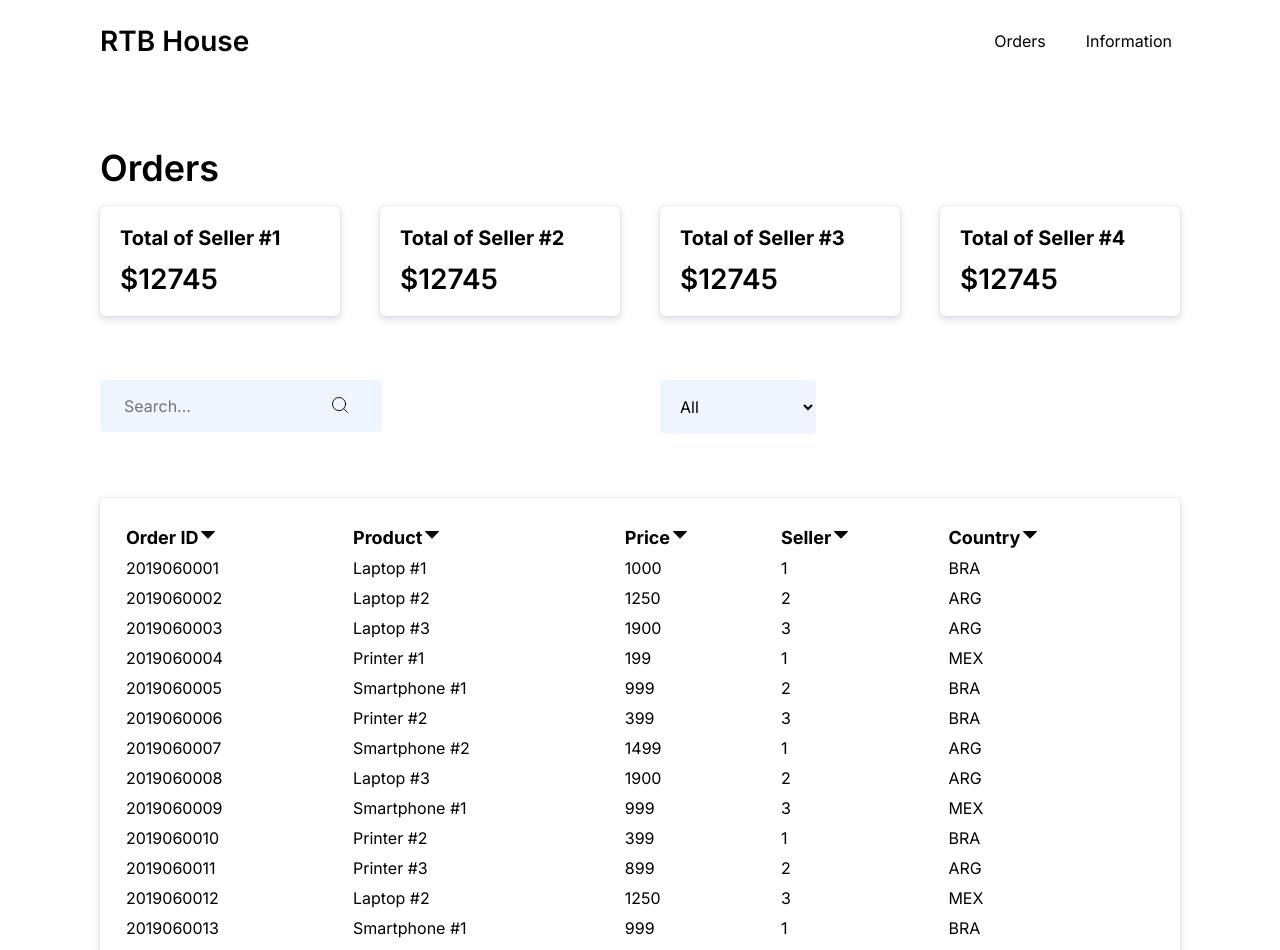
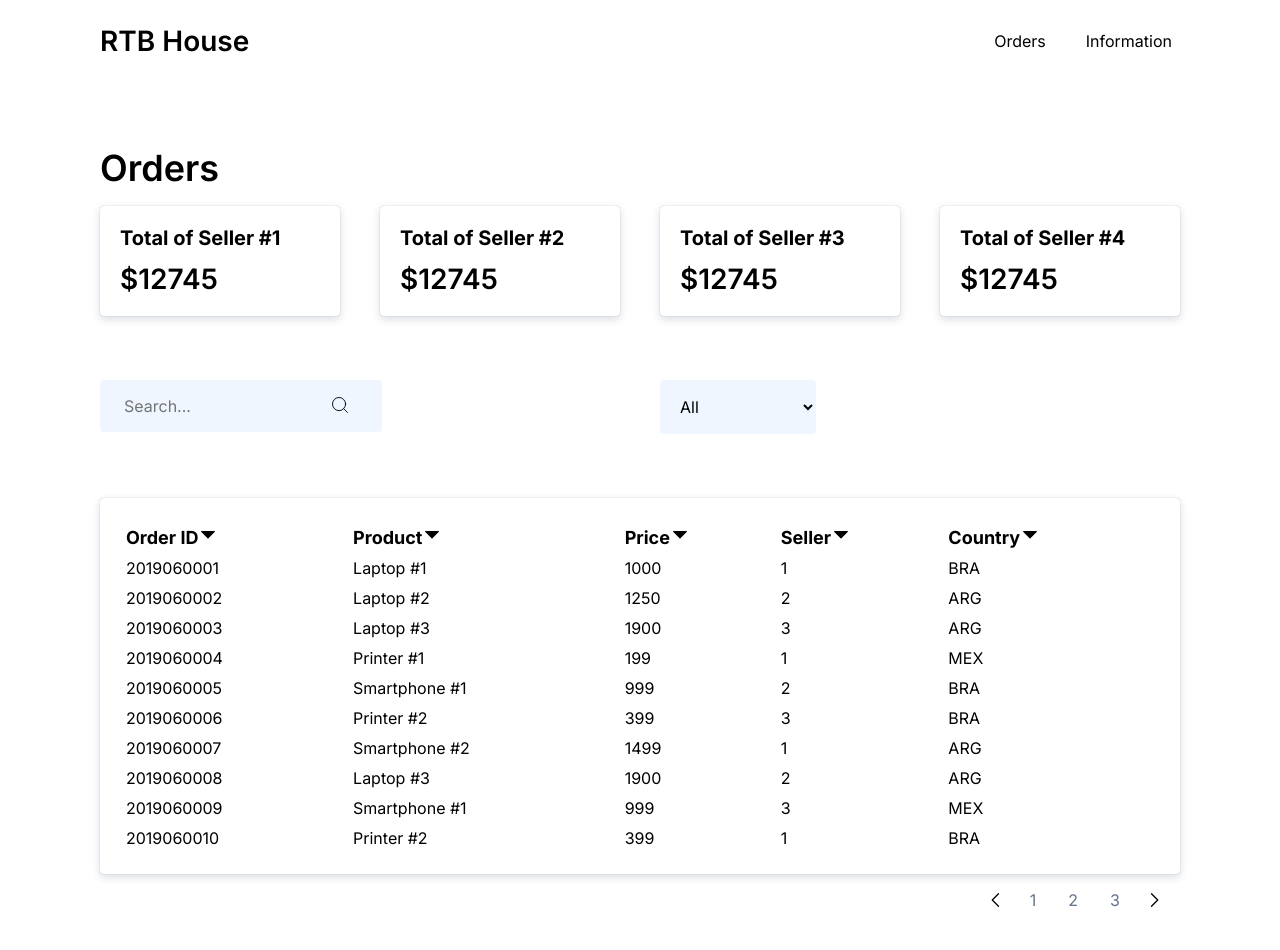
Before and after one commit to idkngrid/rtb-house-test, a React (Vite) app: page / in a window 1280 px wide. Shown: the top 950 px of the page. Built offline with nearby package versions, Linux system fonts and the light colour scheme.

Commit message:
Fix filter selected data

```diff
--- a/src/pages/Home/index.jsx
+++ b/src/pages/Home/index.jsx
@@ -11,6 +11,7 @@ import { SelectFilter } from "../../components/SelectFilter";
 export function Home() {
     const [filteredOrders, setFilteredOrders] = useState(Orders);
     const [filterSelectedValue, setFilterSelectedValue] = useState('all');
+
     const [totalCount, setTotalCount] = useState(0);
 
     const [currentPage, setCurrentPage] = useState(1);
@@ -30,6 +31,7 @@ export function Home() {
 
     useEffect(() => {
         const entries = Object.entries(ordersSellers);
+        console.log(entries)
         entries.map(entry => {
             if(entry[0] == 1) {
                 setTotalCount(entry[1]);
@@ -114,7 +116,12 @@ return (
 
             <section className="section--pall">
                 <div className="container">
-                    <Table data={filterSelected} />
+                    {filterSelectedValue === "all" ? (
+                        <Table data={currentOrders} />
+                    ) : (
+                        <Table data={filterSelected} />
+                    )}
+
                     <Pagination
                         ordersPerPage={ordersPerPage}
                         totalOrders={Orders.length}
```
